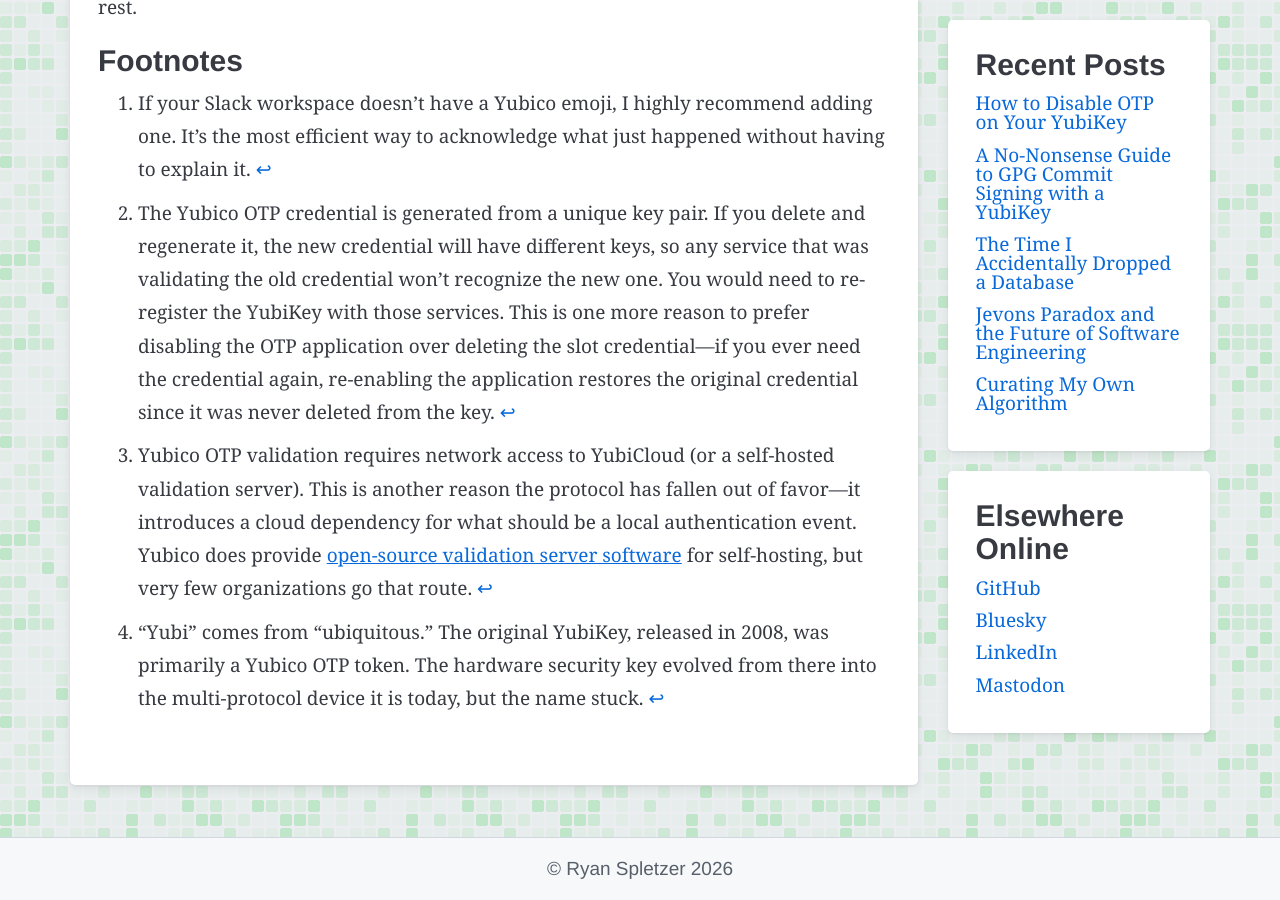
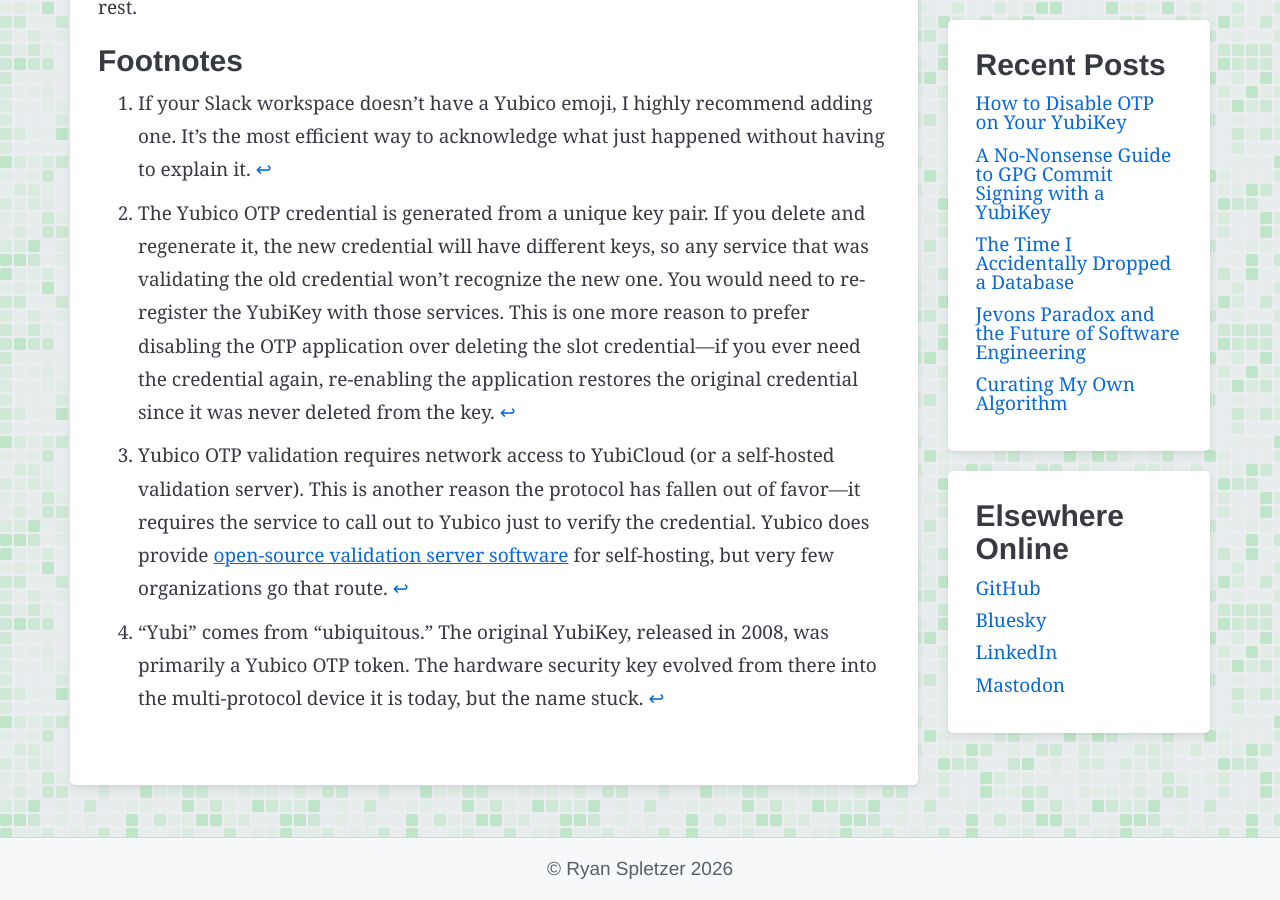
Before and after one commit to ryanspletzer/ryanspletzer.github.io, a Jekyll site: the page built from _posts/2026-04-18-how-to-disable-otp-on-your-yubikey.md, in a window 1280 px wide and 900 px high, scrolled down 8006 px. Built offline with Jekyll 4.4.1, drawn with Linux system fonts in a browser that asks for light colours; some of the changed text lies outside the part shown.

Commit message:
Tighten OTP post voice and precision
- Expand OTP acronym on first mention in body prose, matching the
  convention used in the GPG post's OTP troubleshooting section
- Drop "No bridges burned" from the Re-Enabling section; it's
  redundant with "fully reversible" and overdramatic for a toggle
- Reword the YubiCloud footnote to describe the actual mechanism
  (service has to call out to Yubico) instead of the buzzword
  "cloud dependency" and the inaccurate "local authentication event"
  framing (FIDO2 and TOTP aren't fully local either; the real
  distinction is a third party in the auth path)

Co-Authored-By: Claude Opus 4.7 (1M context) <noreply@anthropic.com>

```diff
--- a/_posts/2026-04-18-how-to-disable-otp-on-your-yubikey.md
+++ b/_posts/2026-04-18-how-to-disable-otp-on-your-yubikey.md
@@ -395,7 +395,7 @@ OTP was just the part that needed to be put to rest.
     Yubico OTP validation requires network access to YubiCloud
     (or a self-hosted validation server).
     This is another reason the protocol has fallen out of favor—it
-    introduces a cloud dependency for what should be a local authentication event.
+    requires the service to call out to Yubico just to verify the credential.
     Yubico does provide
     [open-source validation server software](https://developers.yubico.com/yubikey-val/)
     for self-hosting, but very few organizations go that route.
```
Also changed, not shown: other parts of _posts/2026-04-18-how-to-disable-otp-on-your-yubikey.md (+2 -2 lines).
